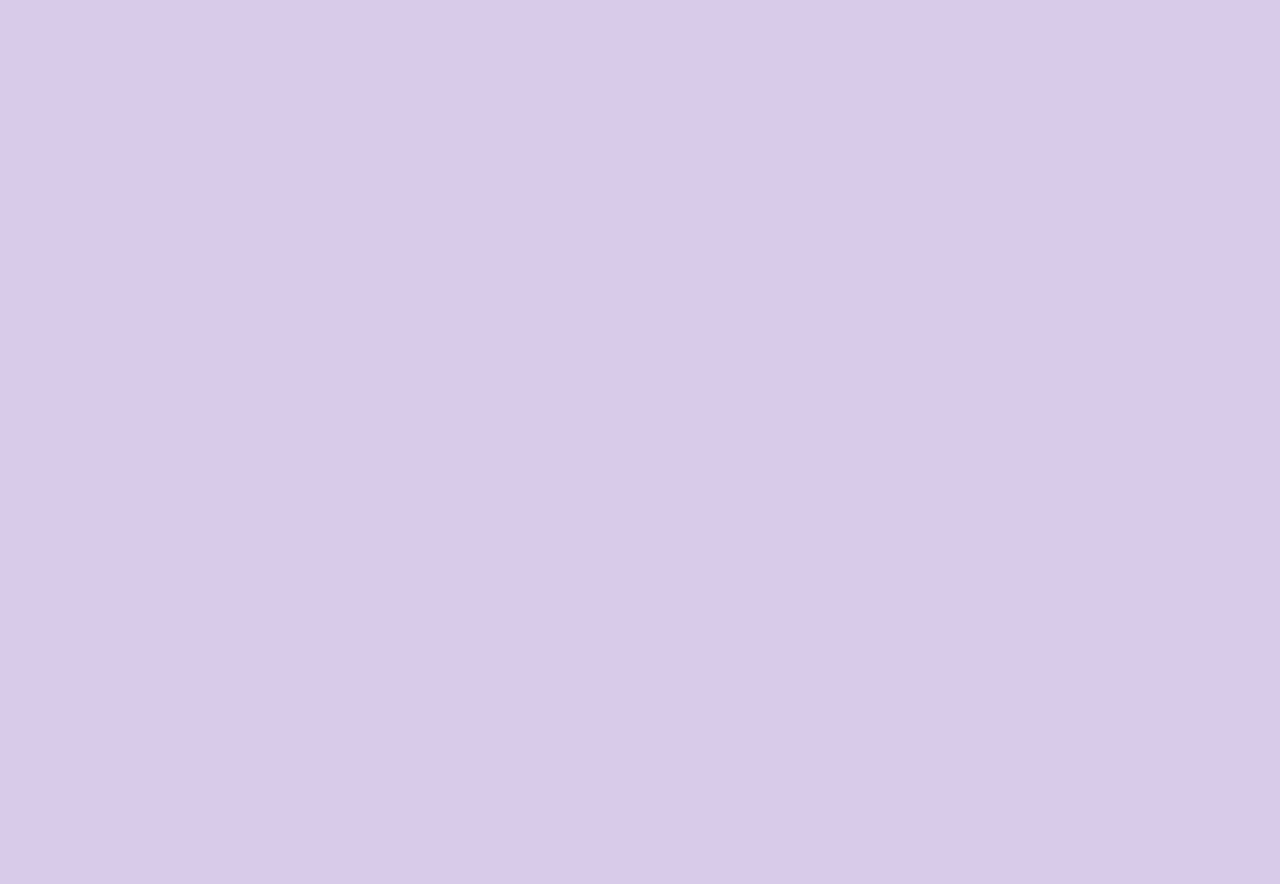
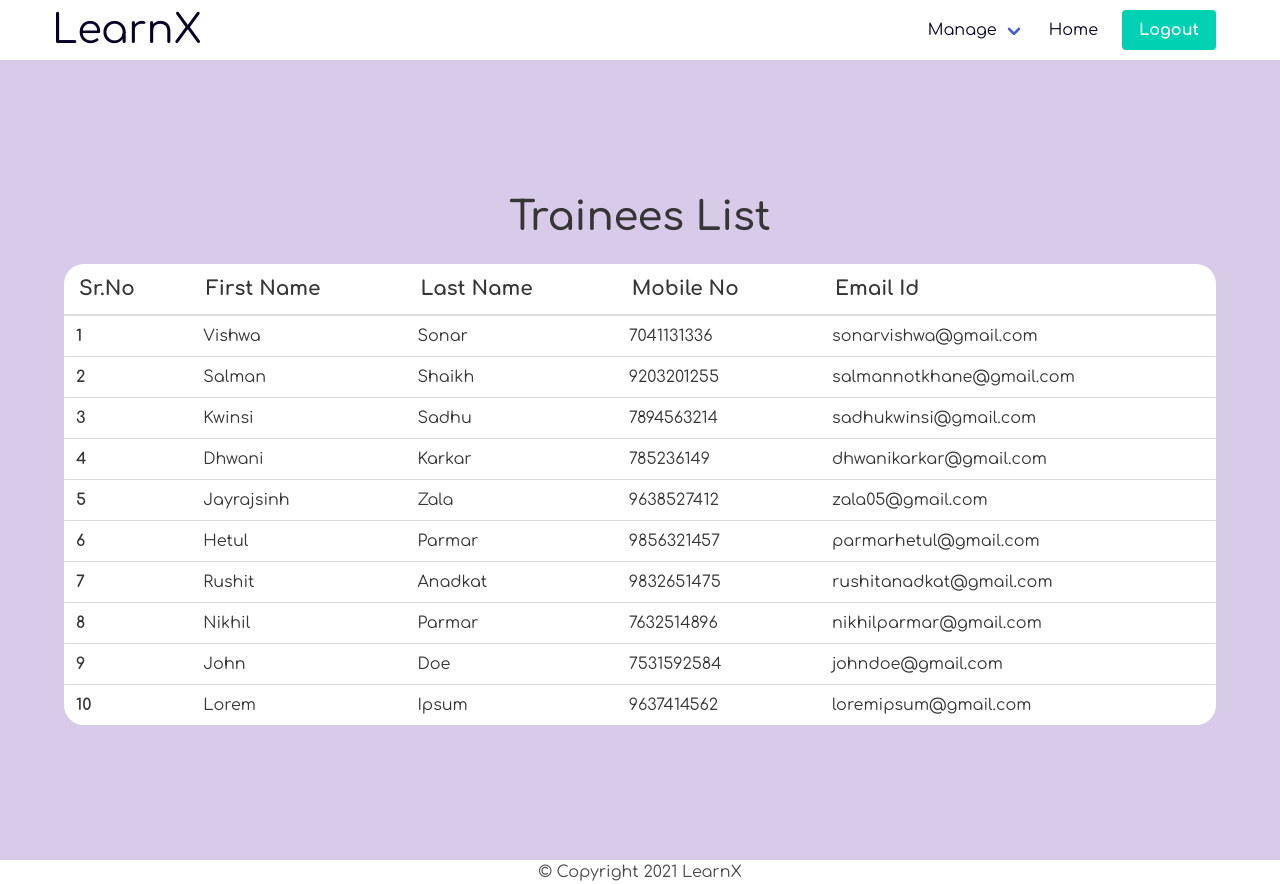
Before and after one commit to salmannotkhan/learnX, a React (Create React App) app in the folder client/: page /admin/trainees in a window 1280 px wide. Before the commit the page ends 800 px from the top, so only its background shows below. Built offline with nearby package versions, Linux system fonts and the light colour scheme.

Commit message:
Renamed admin components and changed routes

```diff
--- a/client/src/components/Admin/AdminPanel.js
+++ b/client/src/components/Admin/AdminPanel.js
@@ -50,7 +50,7 @@ function AdminPanel() {
                                     </div>
                                     <footer className="card-footer">
                                         <Link
-                                            to="viewtrainers"
+                                            to="trainers"
                                             className="card-footer-item"
                                         >
                                             View
@@ -91,7 +91,7 @@ function AdminPanel() {
                                     </div>
                                     <footer className="card-footer">
                                         <Link
-                                            to="viewtrainees"
+                                            to="trainees"
                                             className="card-footer-item"
                                         >
                                             View
@@ -132,7 +132,7 @@ function AdminPanel() {
                                     </div>
                                     <footer className="card-footer">
                                         <Link
-                                            to="viewvideos"
+                                            to="videos"
                                             className="card-footer-item"
                                         >
                                             View
@@ -173,7 +173,7 @@ function AdminPanel() {
                                     </div>
                                     <footer className="card-footer">
                                         <Link
-                                            to="viewsubscriptions"
+                                            to="subscriptions"
                                             className="card-footer-item"
                                         >
                                             View
--- a/client/src/components/Admin/Header.js
+++ b/client/src/components/Admin/Header.js
@@ -10,7 +10,7 @@ function Header() {
                 <div className="container">
                     <div className="navbar-brand">
                         <Link
-                            to="/adminpanel"
+                            to="/admin/panel"
                             style={{ fontSize: 40, color: "#060325" }}
                         >
                             LearnX
@@ -30,28 +30,28 @@ function Header() {
                                     style={{ color: "#060325" }}
                                 >
                                     <Link className="navbar-item">
-                                        <Link to="/viewtrainers">
-                                            View Trainers
+                                        <Link to="/admin/trainers">
+                                            Trainers
                                         </Link>
                                     </Link>
                                     <Link className="navbar-item">
-                                        <Link to="viewtrainees">
-                                            View Trainees
+                                        <Link to="/admin/trainees">
+                                            Trainees
                                         </Link>
                                     </Link>
                                     <Link className="navbar-item">
-                                        <Link to="viewvideos">View Videos</Link>
+                                        <Link to="/admin/videos">Videos</Link>
                                     </Link>
                                     <Link className="navbar-item">
-                                        <Link to="viewsubscriptions">
-                                            View Subscriptions
+                                        <Link to="/admin/subscriptions">
+                                            Subscriptions
                                         </Link>
                                     </Link>
                                 </div>
                             </div>
                             <Link className="navbar-item">
                                 <Link
-                                    to="adminpanel"
+                                    to="/admin/panel"
                                     style={{ color: "#060325" }}
                                 >
                                     Home
--- /dev/null
+++ b/client/src/components/Admin/Subscriptions.js
@@ -0,0 +1,7 @@
+import React from "react";
+
+function Subscriptions() {
+    return <div></div>;
+}
+
+export default Subscriptions;
--- /dev/null
+++ b/client/src/components/Admin/Trainees.js
@@ -0,0 +1,113 @@
+import React from "react";
+
+function Trainees() {
+    return (
+        <>
+            <section
+                className="hero is-fullheight"
+                style={{ fontFamily: "Comfortaa" }}
+            >
+                <div className="hero-body">
+                    <div className="container">
+                        <h2
+                            className="title is-2"
+                            style={{ textAlign: "center" }}
+                        >
+                            Trainees List
+                        </h2>
+                        <table
+                            className="table table is-fullwidth"
+                            style={{ borderRadius: 20 }}
+                        >
+                            <thead>
+                                <tr
+                                    style={{ fontWeight: "bold", fontSize: 20 }}
+                                >
+                                    <th>Sr.No</th>
+                                    <th>First Name</th>
+                                    <th>Last Name</th>
+                                    <th>Mobile No</th>
+                                    <th>Email Id</th>
+                                </tr>
+                            </thead>
+                            <tbody>
+                                <tr>
+                                    <th>1</th>
+                                    <td>Vishwa</td>
+                                    <td>Sonar</td>
+                                    <td>7041131336</td>
+                                    <td>sonarvishwa@gmail.com</td>
+                                </tr>
+                                <tr>
+                                    <th>2</th>
+                                    <td>Salman</td>
+                                    <td>Shaikh</td>
+                                    <td>9203201255</td>
+                                    <td>salmannotkhane@gmail.com</td>
+                                </tr>
+                                <tr>
+                                    <th>3</th>
+                                    <td>Kwinsi</td>
+                                    <td>Sadhu</td>
+                                    <td>7894563214</td>
+                                    <td>sadhukwinsi@gmail.com</td>
+                                </tr>
+                                <tr>
+                                    <th>4</th>
+                                    <td>Dhwani</td>
+                                    <td>Karkar</td>
+                                    <td>785236149</td>
+                                    <td>dhwanikarkar@gmail.com</td>
+                                </tr>
+                                <tr>
+                                    <th>5</th>
+                                    <td>Jayrajsinh</td>
+                                    <td>Zala</td>
+                                    <td>9638527412</td>
+                                    <td>zala05@gmail.com</td>
+                                </tr>
+                                <tr>
+                                    <th>6</th>
+                                    <td>Hetul</td>
+                                    <td>Parmar</td>
+                                    <td>9856321457</td>
+                                    <td>parmarhetul@gmail.com</td>
+                                </tr>
+                                <tr>
+                                    <th>7</th>
+                                    <td>Rushit</td>
+                                    <td>Anadkat</td>
+                                    <td>9832651475</td>
+                                    <td>rushitanadkat@gmail.com</td>
+                                </tr>
+                                <tr>
+                                    <th>8</th>
+                                    <td>Nikhil</td>
+                                    <td>Parmar</td>
+                                    <td>7632514896</td>
+                                    <td>nikhilparmar@gmail.com</td>
+                                </tr>
+                                <tr>
+                                    <th>9</th>
+                                    <td>John</td>
+                                    <td>Doe</td>
+                                    <td>7531592584</td>
+                                    <td>johndoe@gmail.com</td>
+                                </tr>
+                                <tr>
+                                    <th>10</th>
+                                    <td>Lorem</td>
+                                    <td>Ipsum</td>
+                                    <td>9637414562</td>
+                                    <td>loremipsum@gmail.com</td>
+                                </tr>
+                            </tbody>
+                        </table>
+                    </div>
+                </div>
+            </section>
+        </>
+    );
+}
+
+export default Trainees;
--- a/client/src/components/Admin/ViewTrainees.js
+++ b/client/src/components/Admin/Trainers.js
@@ -1,6 +1,6 @@
 import React from "react";
 
-function ViewTrainees() {
+function Trainers() {
     return (
         <>
             <section
@@ -13,7 +13,7 @@ function ViewTrainees() {
                             className="title is-2"
                             style={{ textAlign: "center" }}
                         >
-                            Trainees List
+                            Trainer List
                         </h2>
                         <table
                             className="table table is-fullwidth"
@@ -110,4 +110,4 @@ function ViewTrainees() {
     );
 }
 
-export default ViewTrainees;
+export default Trainers;
--- /dev/null
+++ b/client/src/components/Admin/Videos.js
@@ -0,0 +1,7 @@
+import React from "react";
+
+function Videos() {
+    return <div></div>;
+}
+
+export default Videos;
--- a/client/src/components/App.js
+++ b/client/src/components/App.js
@@ -1,14 +1,14 @@
 import "../styles/App.css";
 import Register from "./Register";
 import Login from "./Login";
+import { BrowserRouter as Router, Switch, Route } from "react-router-dom";
 import AdminPanel from "./Admin/AdminPanel";
-import { BrowserRouter as Router, Switch, Route } from "react-router-dom";
-import ViewTrainers from "./Admin/ViewTrainers";
+import Trainers from "./Admin/Trainers";
 import Header from "./Admin/Header";
 import Footer from "./Admin/Footer";
-import ViewTrainees from "./Admin/ViewTrainees";
-import ViewVideos from "./Admin/ViewVideos";
-import ViewSubscriptions from "./Admin/ViewSubscriptions";
+import Trainees from "./Admin/Trainees";
+import Videos from "./Admin/Videos";
+import Subscriptions from "./Admin/Subscriptions";
 
 const App = () => {
     return (
@@ -22,33 +22,33 @@ const App = () => {
                     <Login />
                 </Route>
 
-                <Route path="/adminpanel">
+                <Route path="/admin/panel">
                     <Header />
                     <AdminPanel />
                     <Footer />
                 </Route>
 
-                <Route path="/viewtrainers">
+                <Route path="/admin/trainers">
                     <Header />
-                    <ViewTrainers />
+                    <Trainers />
                     <Footer />
                 </Route>
 
-                <Route path="/viewtrainees">
+                <Route path="/admin/trainees">
                     <Header />
-                    <ViewTrainees />
+                    <Trainees />
                     <Footer />
                 </Route>
 
-                <Route path="/viewvideos">
+                <Route path="/admin/videos">
                     <Header />
-                    <ViewVideos />
+                    <Videos />
                     <Footer />
                 </Route>
 
-                <Route path="/viewsubscriptions">
+                <Route path="/admin/subscriptions">
                     <Header />
-                    <ViewSubscriptions />
+                    <Subscriptions />
                     <Footer />
                 </Route>
             </Switch>
```
Also changed, not shown: client/src/components/Admin/ViewSubscriptions.js (deleted, +0 -7 lines), client/src/components/Admin/ViewTrainers.js (deleted, +0 -101 lines), client/src/components/Admin/ViewVideos.js (deleted, +0 -11 lines).
